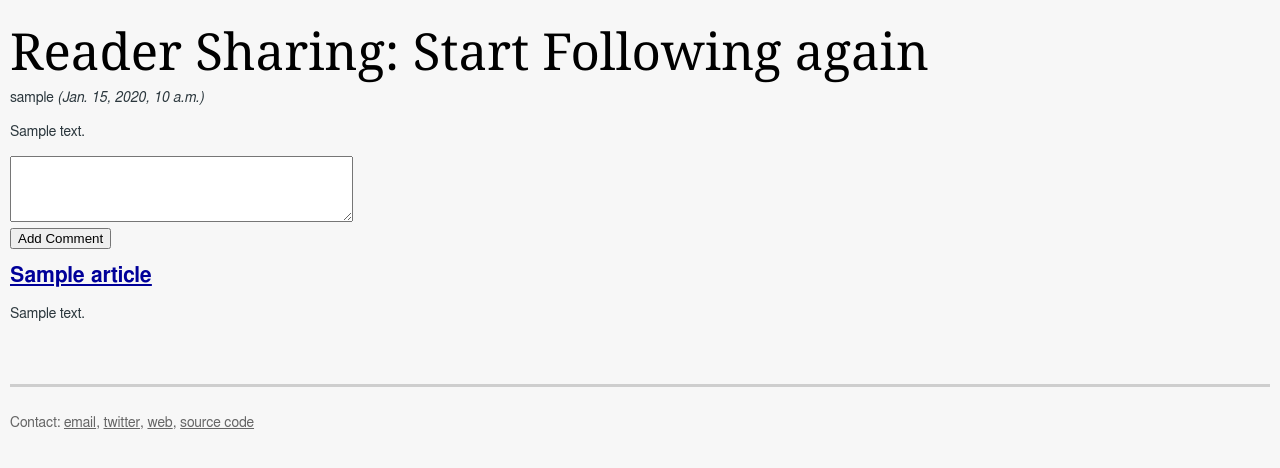
After one commit to timbroder/reader-follow, a Django app: template django-app/templates/add_comment.html in a window 1280 px wide. The commit adds this page. Shown: the top 468 px of the page. Run offline with Django 3.2, Linux system fonts and the light colour scheme; the template is opened without the code that fills it: most values are stand-ins (such as "Sample title", 1, 10 or a date in 2020); some libraries are stand-ins or nearby versions.

Commit message:
add comment outside of reader

```diff
--- /dev/null
+++ b/django-app/templates/add_comment.html
@@ -0,0 +1,25 @@
+{% extends 'base.html' %}
+{% block title%}Add Comment {% endblock %}
+{% load cache %}
+{% block content %}
+{#% cache 86400 commenton article.id %#}
+{% for comment in comment_list %}
+	<p>{{ comment.user.username }} <em>({{ comment.submit_date }})</em></p>
+	<p>{{ comment.comment }}</p>
+{% endfor %}
+<form id="add_comment" method="POST" action=".">{% csrf_token %}
+	<div class="add_comment">
+		<div>
+			<textarea rows="4" cols="40" name="comment"></textarea>
+		</div>
+		<div>
+			<input class="submit" type="submit" value="Add Comment" />
+		</div>
+	</div>
+</form>
+
+<h2><a href="{{ articlr.url }}">{{ article.title }}</a></h2>
+{{ article.body }}
+{#% endcache %#}
+{% include "_share.html" %}
+{% endblock %}
--- a/django-app/templates/base.html
+++ b/django-app/templates/base.html
@@ -41,7 +41,7 @@
 <body>
 	<div id="container">
 		<header>
-	        <h1>Reader Sharing: Start Following again</h1>
+	        <h1><a href="/">Reader Sharing: Start Following again</a></h1>
 	    </header>
 	    <!-- <nav>
 			<ul>
--- a/django-app/urls.py
+++ b/django-app/urls.py
@@ -17,6 +17,7 @@ urlpatterns = patterns('',
 
     (r'^post/$', articles.post),
     (r'^share/$', articles.share),
+    (r'^comment/on/(?P<article_id>.+)/$', articles.comment_on),
     (r'^comment/$', articles.comment),
     (r'^comments/$', articles.comments),
     (r'^get/(?P<article_id>\d+)/$', articles.get),
```
Also changed, not shown: django-app/articles/views.py (+36 -18 lines).
